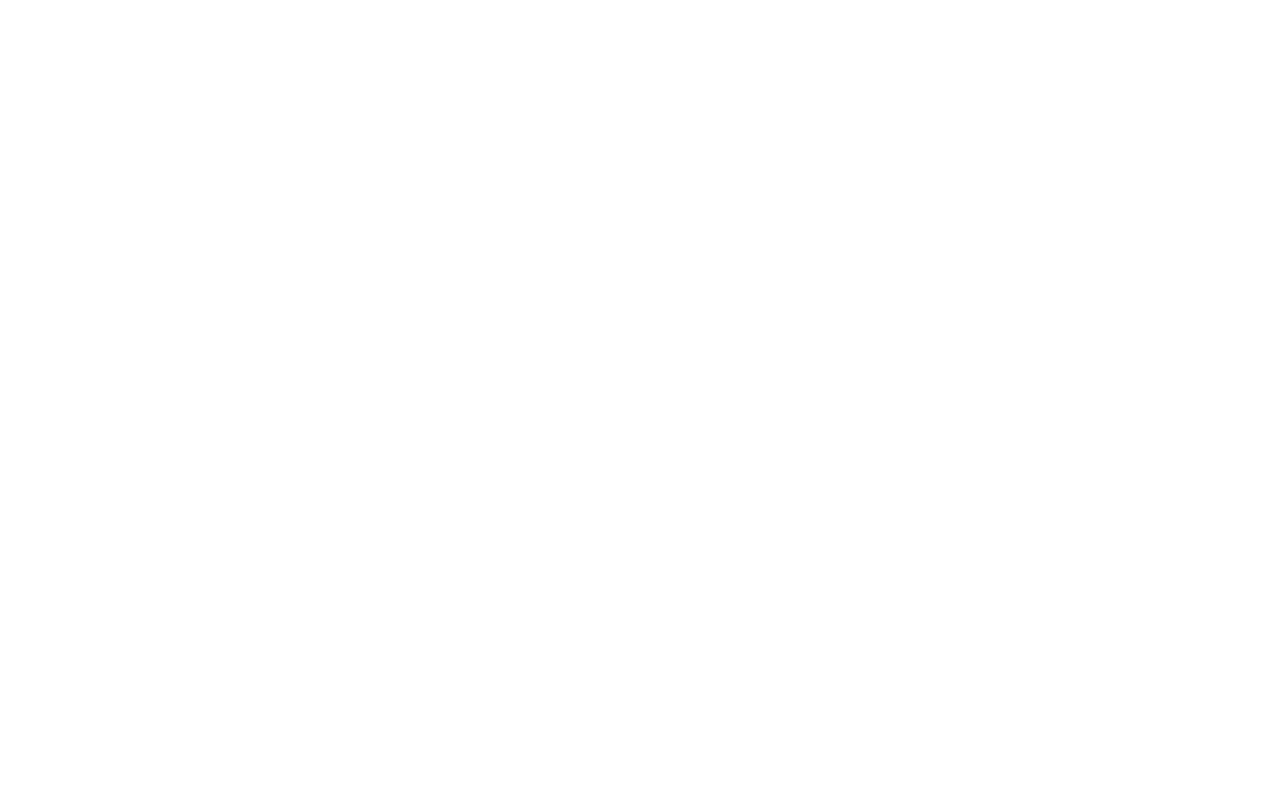
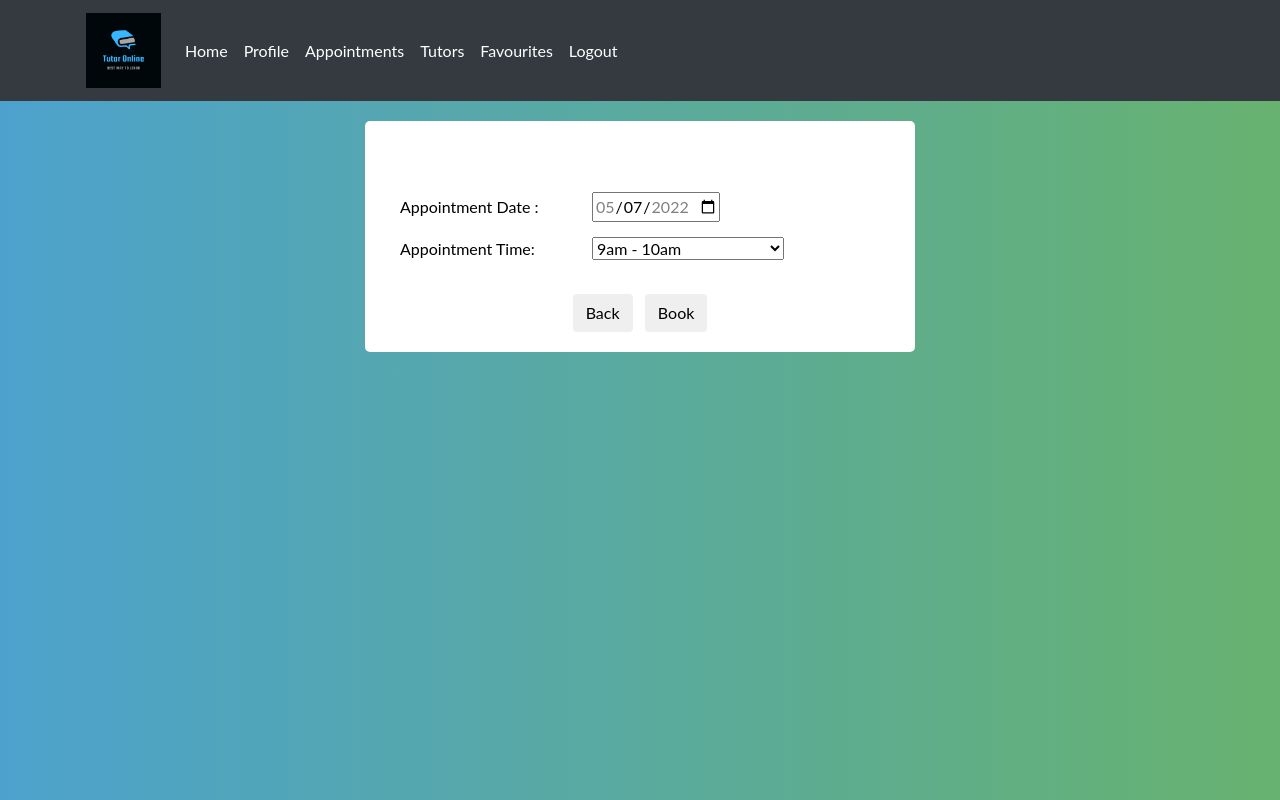
Before and after one commit to karanrisbud/Online-Tutor-System, a React (Create React App) app in the folder client/: page /schedule_appointment in a window 1280 px wide. Before the commit this address had no page. Built offline with nearby package versions, Linux system fonts and the light colour scheme.

Commit message:
Appointments scheduling

```diff
--- a/client/src/App.js
+++ b/client/src/App.js
@@ -7,13 +7,14 @@
 import Favourites from './components/Favourites.js';
 import About from './components/About.js'
 import Feedback from './components/Feedback.js'
+import Reviews from './components/Reviews.js'
 import Appointments from './components/Appointments.js'
 import Profile_edit from './components/Profile_edit.js'
 import Profile_tutor from './components/Profile_tutor.js'
 import Profile_tutor_edit from './components/Profile_tutor_edit.js'
-
 import React, { Component } from 'react';
 import {Routes,Route} from 'react-router-dom'
+import ScheduleAppointment from './components/ScheduleAppointment.js';
 
 class App extends Component {
 
@@ -31,6 +32,8 @@
             <Route path='/about' element = {<About />}></Route>
             <Route path='/tutors' element = {<Tutor />}></Route>
             <Route path='/feedback' element = {<Feedback />}></Route>
+            <Route path='/schedule_appointment' element = {<ScheduleAppointment />}></Route>
+            <Route path='/reviews' element = {<Reviews />}></Route>
             <Route path='/appointments' element = {<Appointments />}></Route>
             <Route path='/profile_edit' element = {<Profile_edit />}></Route>
             <Route path='/profile_tutor_edit' element = {<Profile_tutor_edit />}></Route>
--- a/client/src/components/Profile_edit.js
+++ b/client/src/components/Profile_edit.js
@@ -28,15 +28,13 @@
         if(id === "mobile_no"){
             setMobile(value);
         }
+        if(id == "file")
+            setselectedFile(value.files[0]);
 
 
     }
 
-    const fileSelectedHandler = (e) =>{
 
-        setselectedFile(e.target.files[0])
-
-    }
 
 
 
@@ -44,6 +42,13 @@
 
         e.preventDefault();
         const localstorage_user = JSON.parse(localStorage.getItem('user'))
+        const formData = new FormData();
+        formData.append(
+            "myFile",
+            selectedFile,
+            selectedFile.name
+        )
+
 
         fetch('http://localhost:3000/profile_user/' + localstorage_user._id, {
             method: "PUT",
@@ -57,7 +62,9 @@
               "username":username,
               "name" : name,
               "mobile_no" : mobile_no,
-              "email" : email
+              "email" : email,
+              formData
+
             } )
           })
           .then(res => res.json())
@@ -131,6 +138,13 @@
                     <input  type="mobile_no" id="mobile_no" className="form__input" value={mobile_no} onChange = {(e) => handleInputChange(e)} />
                 </div>
 
+                <div className="file">
+                    <label className="form__label" for="file">Image </label>
+                    <input  type="file" id="file" className="file" onChange = {(e) => handleInputChange(e)} />
+                </div>
+
+
+
 
 
             </div>
--- a/client/src/components/Profile_tutor_edit.js
+++ b/client/src/components/Profile_tutor_edit.js
@@ -2,7 +2,7 @@
 import './style.css'
 import {Link} from 'react-router-dom';
 import Navbar from './Navbar.js'
-import axios from 'axios'
+
 
 function Profile_tutor_edit() {
 
--- /dev/null
+++ b/client/src/components/Reviews.js
@@ -0,0 +1,91 @@
+import React, { Component, useState ,useEffect} from 'react';
+import Navbar from './Navbar';
+import {Link} from 'react-router-dom';
+import StarRatings from "react-star-ratings";
+
+function Reviews() {
+
+    const [reviews,setReviews] = useState([]);
+    const [count,setCount] = useState(0);
+
+
+
+    useEffect(() => {
+
+        try{
+
+            const localstorage_user = JSON.parse(localStorage.getItem('user'))
+            fetch("http://localhost:3000/feedback/"+localStorage.getItem("tutor_id"), {
+              method: 'get',
+              headers: {
+                  'Content-Type': 'application/json',
+                  'Accept': 'application/json',
+                  'x-auth-token': localstorage_user.token
+
+              }
+
+          })
+                .then(res => res.json())
+                .then(
+                    (data) => {
+                        setReviews(data);
+                        console.log(data);
+                    },
+                )
+        }
+        catch(e){
+            console.log(e);
+        }
+
+
+    },[])
+
+
+    return (
+        <div>
+            <Navbar />
+            <Link to = "/tutors"><a href="#"></a>
+            <button type="submit" class="btn" style={{margin : "20px"}}>
+                Back
+            </button></Link> &nbsp;&nbsp;
+
+
+            <table  className="table table-bordered" style={{width:"80%",marginLeft:"10%"}}>
+                <thead className="thead-dark">
+                    <tr>
+                    <th scope="col">#</th>
+                    <th scope="col">Comment</th>
+                    <th scope="col">Rating</th>
+                    </tr>
+                </thead>
+            <tbody>
+
+                {reviews.map((item, i) => (
+                    <tr key={i}>
+                        <td>{i+1}</td>
+                        <td>{item.comment}</td>
+                        <td>
+                        <StarRatings
+                            rating={item.rating}
+                            starRatedColor="red"
+                            numberOfStars={5}
+                            name="rating"
+                            starDimension="14px"
+                            starSpacing="4px"
+                        />
+                        &nbsp;&nbsp; &nbsp; &nbsp; {item.rating}/5
+                        </td>
+
+
+
+                    </tr>
+                ))}
+            </tbody>
+            </table>
+
+
+        </div>
+    );
+}
+
+export default Reviews;
--- /dev/null
+++ b/client/src/components/ScheduleAppointment.js
@@ -0,0 +1,176 @@
+import React, { Component, useState } from 'react';
+import { Link } from 'react-router-dom';
+import Navbar from './Navbar';
+
+function ScheduleAppointment() {
+
+
+    var week = new Date(new Date().setDate(new Date().getDate() + 14));
+    var dd_max = week.getDate();
+    var mm_max = week.getMonth()+1;
+    var yyyy_max = week.getFullYear();
+
+    var today = new Date(new Date().setDate(new Date().getDate() + 1));
+    var dd_min = today.getDate();
+    var mm_min = today.getMonth() + 1; //January is 0 so need to add 1 to make it 1!
+    var yyyy_min = today.getFullYear();
+
+
+
+    if (dd_max < 10) {
+        dd_max = '0' + dd_max
+    }
+
+    if (mm_max < 10) {
+        mm_max = '0' + mm_max
+    }
+
+    week = yyyy_max + '-' + mm_max + '-' + dd_max;
+
+    if (dd_min < 10) {
+        dd_min = '0' + dd_min
+    }
+
+    if (mm_min < 10) {
+        mm_min = '0' + mm_min
+    }
+
+    today = yyyy_min + '-' + mm_min + '-' + dd_min;
+
+    const [error,setError] = useState(null);
+
+    const [date,setdate] = useState(today);
+    const [time,settime] = useState("9am-10am");
+
+
+
+    const handleInputChange = (e) => {
+        const {id , value} = e.target;
+
+        if(id === "date"){
+            setdate(value);
+        }
+        if(id === "time"){
+            settime(value);
+        }
+
+    }
+
+    const handleSubmit  = (e) => {
+
+        e.preventDefault();
+
+            const localstorage_user = JSON.parse(localStorage.getItem('user'))
+            fetch("http://localhost:3000/appointments/"+localStorage.getItem("tutor_id")+"/" + date + "/" + time, {
+              method: 'get',
+              headers: {
+                  'Content-Type': 'application/json',
+                  'Accept': 'application/json',
+                  'x-auth-token': localstorage_user.token
+
+              }
+
+          })
+                .then(res => res.json())
+                .then(
+                    (data) => {
+
+
+                        if(data.length > 0){
+                            setError("This appointment slot is not available please choose another slot");
+
+                        }
+                        else{
+
+
+
+        const localstorage_user = JSON.parse(localStorage.getItem('user'))
+        fetch('http://localhost:3000/appointments/', {
+            method: "POST",
+            headers : {
+              'Content-Type': 'application/json',
+               'Accept': 'application/json',
+               'x-auth-token': localstorage_user.token
+            },
+            body: JSON.stringify( {  // you will get user information from login form
+
+              "user_id":localstorage_user._id,
+              "tutor_id" : localStorage.getItem("tutor_id"),
+              "date" : date,
+              "time" : time
+            } )
+          })
+          .then(res => res.json())
+          .then(
+              (data) => {
+
+                alert("Appointment booked Successfully");
+                window.location.href = '/tutors';
+
+
+              },
+              (error) => {
+                console.log(error);
+              }
+          )
+
+                        }
+
+
+                    },
+
+                )
+
+
+
+
+
+
+
+    }
+
+    return (
+        <div>
+            <Navbar />
+            <div className="form">
+            <div className="form-body">
+            <p style={{textAlign:"center",color:"red"}}>{error}</p>
+
+            <div className="date">
+                    <label className="form__label" for="date">Appointment Date : </label>
+                    <input type="date" min = {today} max = {week} defaultValue={today}
+                     id="date" className="form__input" onChange = {(e) => handleInputChange(e)}></input>
+            </div>
+
+            <div className="time">
+            <label className="form__label" for="time">Appointment Time:</label>
+            <select className = "form-select form__label" id ="time" onChange = {(e) => handleInputChange(e)}>
+                <option value="9am-10am">9am - 10am</option>
+                <option value="10am-11am">10am - 11am</option>
+                <option value="11am-12pm">11am - 12pm</option>
+                <option value="12pm-1pm">12pm - 1pm</option>
+                <option value="1pm-2pm">1pm - 2pm</option>
+                <option value="2pm-3pm">2pm - 3pm</option>
+                <option value="3pm-4m">3pm - 4pm</option>
+                <option value="4pm-5pm">4pm - 5pm</option>
+                <option value="5pm-6pm">5pm - 6pm</option>
+
+            </select>
+            </div>
+
+
+
+            </div>
+            <div className="footer">
+            <Link to = "/tutors"><a href="#"></a><button type="submit" className="btn">Back</button></Link> &nbsp;&nbsp;
+            <button type="submit" class="btn" onClick={(e)=>handleSubmit(e)} >Book </button>
+
+
+            </div>
+
+            </div>
+        </div>
+    );
+}
+
+export default ScheduleAppointment;
--- a/client/src/components/Tutor_details.jsx
+++ b/client/src/components/Tutor_details.jsx
@@ -132,7 +132,7 @@
       return (
         <div>
           <div class="btn-group">
-            <button class="button" onClick={() => this.goPrevious()} style ={{padding : '10px 15px 10px 15px'}}>
+            <button class="button" onClick={() => this.goPrevious()} style ={{margin : '10px 15px 10px 15px'}}>
               Back
             </button>
           </div>
@@ -272,7 +272,23 @@
 
                     <Link to= '/feedback'>
                         <button type="button">
-                              Provide Feedback
+                              Give Feedback
+                        </button>
+                    </Link>
+
+                    &nbsp;&nbsp;
+
+                    <Link to= '/reviews'>
+                        <button type="button">
+                              View reviews
+                        </button>
+                    </Link>
+
+                    &nbsp;&nbsp;
+
+                    <Link to= '/schedule_appointment'>
+                        <button type="button">
+                              Book Appointment
                         </button>
                     </Link>
 
```
Also changed, not shown: 1 other file (tests, documents, lock files or other folders).
